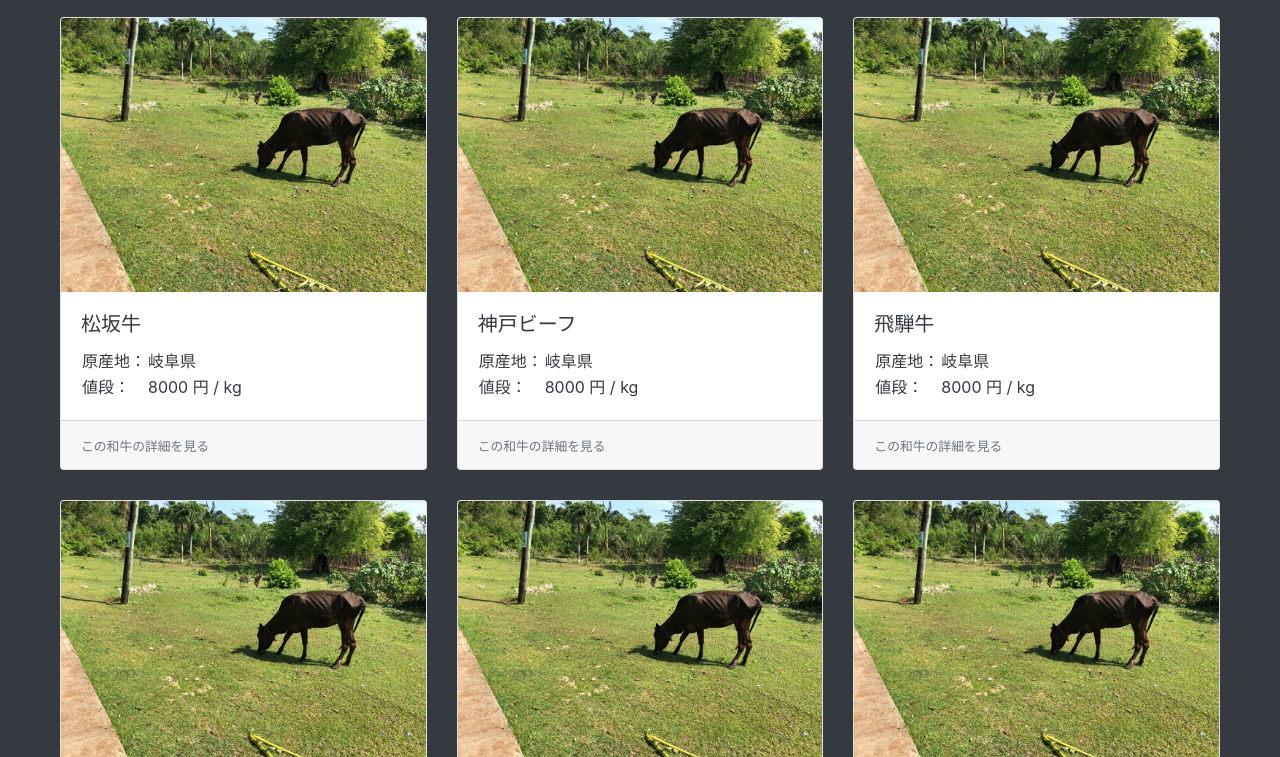
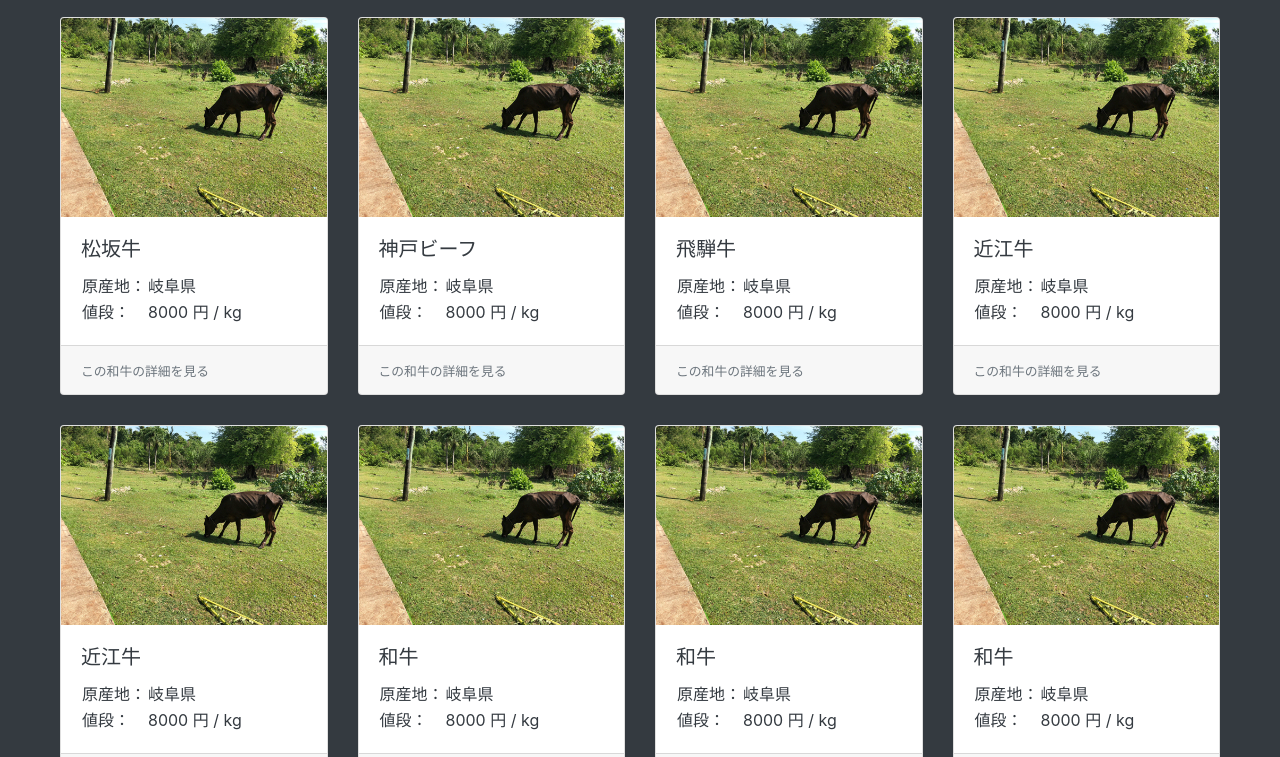
Before and after one commit to isekana/wagyu_price, a plain HTML site: page index.html in a window 1280 px wide. Shown: the part 43-800 px from the top of the page. Drawn offline with Linux system fonts and the light colour scheme.

Commit message:
1行あたりのカード枚数を4枚に変更

```diff
--- a/index.html
+++ b/index.html
@@ -85,8 +85,46 @@
           <small class="text-muted">この和牛の詳細を見る</small>
         </div>
       </a>
+      <a href="#" class="card">
+        <img class="card-img-top" src="img/ph_beaf.jpg">
+        <div class="card-body">
+          <h5 class="card-title">近江牛</h5>
+          <table>
+            <tr>
+              <td>原産地： </td>
+              <td>岐阜県</td>
+            </tr>
+            <tr>
+              <td>値段： </td>
+              <td>8000 円 / kg</td>
+            </tr>
+          </table>
+        </div>
+        <div class="card-footer">
+          <small class="text-muted">この和牛の詳細を見る</small>
+        </div>
+      </a>
     </div>
     <div class="card-deck row">
+      <a href="#" class="card">
+        <img class="card-img-top" src="img/ph_beaf.jpg">
+        <div class="card-body">
+          <h5 class="card-title">近江牛</h5>
+          <table>
+            <tr>
+              <td>原産地： </td>
+              <td>岐阜県</td>
+            </tr>
+            <tr>
+              <td>値段： </td>
+              <td>8000 円 / kg</td>
+            </tr>
+          </table>
+        </div>
+        <div class="card-footer">
+          <small class="text-muted">この和牛の詳細を見る</small>
+        </div>
+      </a>
       <a href="#" class="card">
         <img class="card-img-top" src="img/ph_beaf.jpg">
         <div class="card-body">
```
